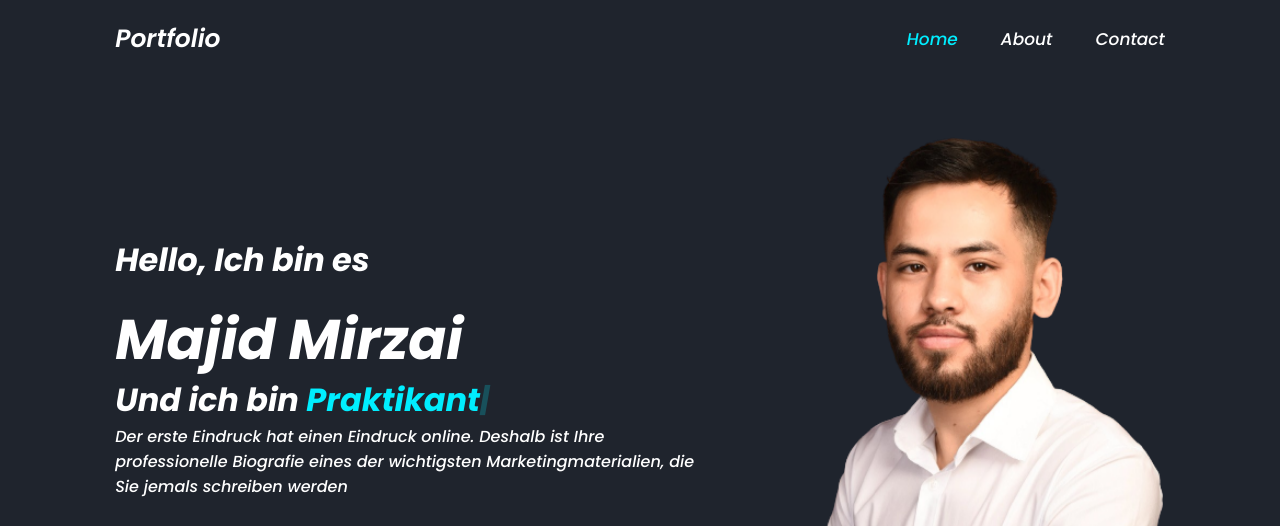
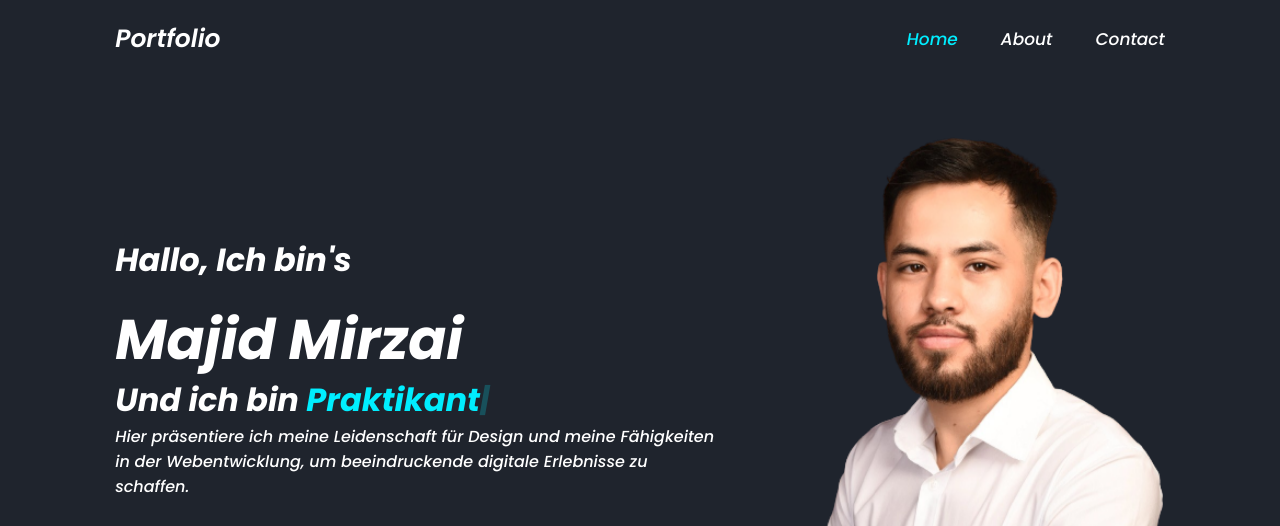
Before and after one commit to MajidYari/Portfolio-M.Mirzai, a plain HTML site: page index.html in a window 1280 px wide. Shown: the top 526 px of the page. Drawn offline with nearby package versions, Linux system fonts and the light colour scheme.

Commit message:
changed the text

```diff
--- a/index.html
+++ b/index.html
@@ -29,13 +29,13 @@
     <!-- home section design -->
     <section class="home" id="home">
       <div class="home-content">
-        <h3>Hello, Ich bin es</h3>
+        <h3>Hallo, Ich bin's</h3>
         <h1>Majid Mirzai</h1>
         <h3>Und ich bin <span class="multiple-text"></span></h3>
         <p>
-          Der erste Eindruck hat einen Eindruck online. Deshalb ist Ihre
-          professionelle Biografie eines der wichtigsten Marketingmaterialien,
-          die Sie jemals schreiben werden
+           Hier präsentiere ich meine Leidenschaft für Design
+           und meine Fähigkeiten in der Webentwicklung,
+           um beeindruckende digitale Erlebnisse zu schaffen.
         </p>
         <div class="social-media">
           <a href="https://www.linkedin.com/in/majid-mirzai-b61025280/" target="_blank"><i class='bx bxl-linkedin' ></i></a>
@@ -60,7 +60,7 @@
         <h2 class="heading">Über <span>Mich!</span></h2>
         <h3>Fachinformatiker</h3>
         <p>
-          ich bin 21 Jahre alt und komme ursprünglich aus Afghanistan. ich wohne
+          Ich bin 21 Jahre alt und komme ursprünglich aus Afghanistan. ich wohne
           seit knapp 8 Jahren in Deutschland und konnte in 2022 in
           Hahnheide-Schule Trittau mein Abitur erfolgreich absolivieren. Meine
           große Leidenschaft ist es zu programmieren und ich möchte diese
```
